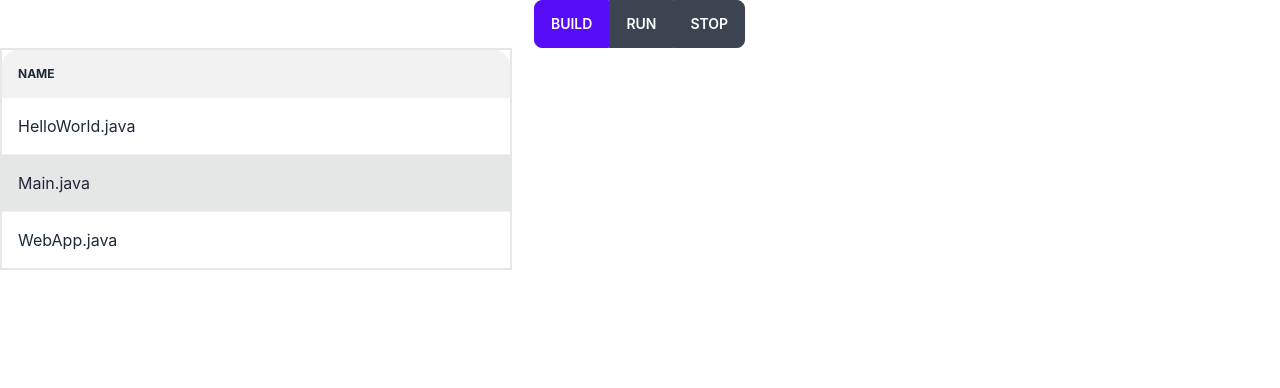
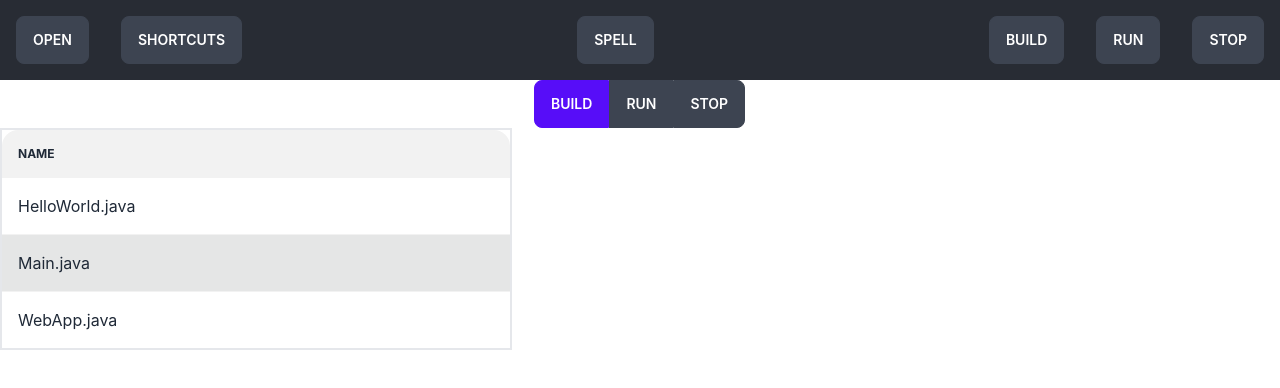
Before and after one commit to alphoux/PING, a React (Create React App) app in the folder react-frontend/ping-react-frontend/: page / in a window 1280 px wide. Shown: the top 388 px of the page. Built offline with nearby package versions, Linux system fonts and the light colour scheme.

Commit message:
feat: Add NavBar front, back unlinked

```diff
--- a/react-frontend/ping-react-frontend/src/App.css
+++ b/react-frontend/ping-react-frontend/src/App.css
@@ -1,6 +1,20 @@
 @tailwind base;
 @tailwind components;
 @tailwind utilities;
+
+
+.action-bar-btn {
+  position: relative;
+  top: 20%;
+  margin-left: 1rem;
+  margin-right: 1rem;
+}
+
+.action-bar {
+  width: 100%;
+  height: 5rem;
+  background-color: #282c34;
+}
 
 .App {
   text-align: center;
--- a/react-frontend/ping-react-frontend/src/App.js
+++ b/react-frontend/ping-react-frontend/src/App.js
@@ -2,11 +2,13 @@ import logo from './logo.svg';
 import './App.css';
 import Toolbar from './components/Toolbar.js';
 import FileExplorer from './components/FileExplorer';
+import NavBar from './components/NavBar'
 
 function App() {
   return (
     <div className="App">
       <body>
+        <NavBar dyslexia={true}/>
       <Toolbar></Toolbar>
       <div className="w-2/5 h-full border-solid border-2 border-black-">
       <FileExplorer></FileExplorer>
--- /dev/null
+++ b/react-frontend/ping-react-frontend/src/components/NavBar.js
@@ -0,0 +1,26 @@
+import React from "react"
+
+export default class NavBar extends React.Component {
+    constructor(props) {
+        super(props);
+    }
+
+    render() {
+        return(
+        <div className="action-bar flex justify-between">
+            <div >
+                <button className="btn action-bar-btn">Open</button>
+                <button className="btn action-bar-btn">Shortcuts</button>
+            </div>
+            <div>
+                <button className="btn action-bar-btn">Spell</button>
+            </div>
+            <div>
+               <button className="btn action-bar-btn">Build</button>
+               <button className="btn action-bar-btn">Run</button>
+               <button className="btn action-bar-btn">Stop</button>
+            </div>
+        </div>
+        )
+    }
+}
```
